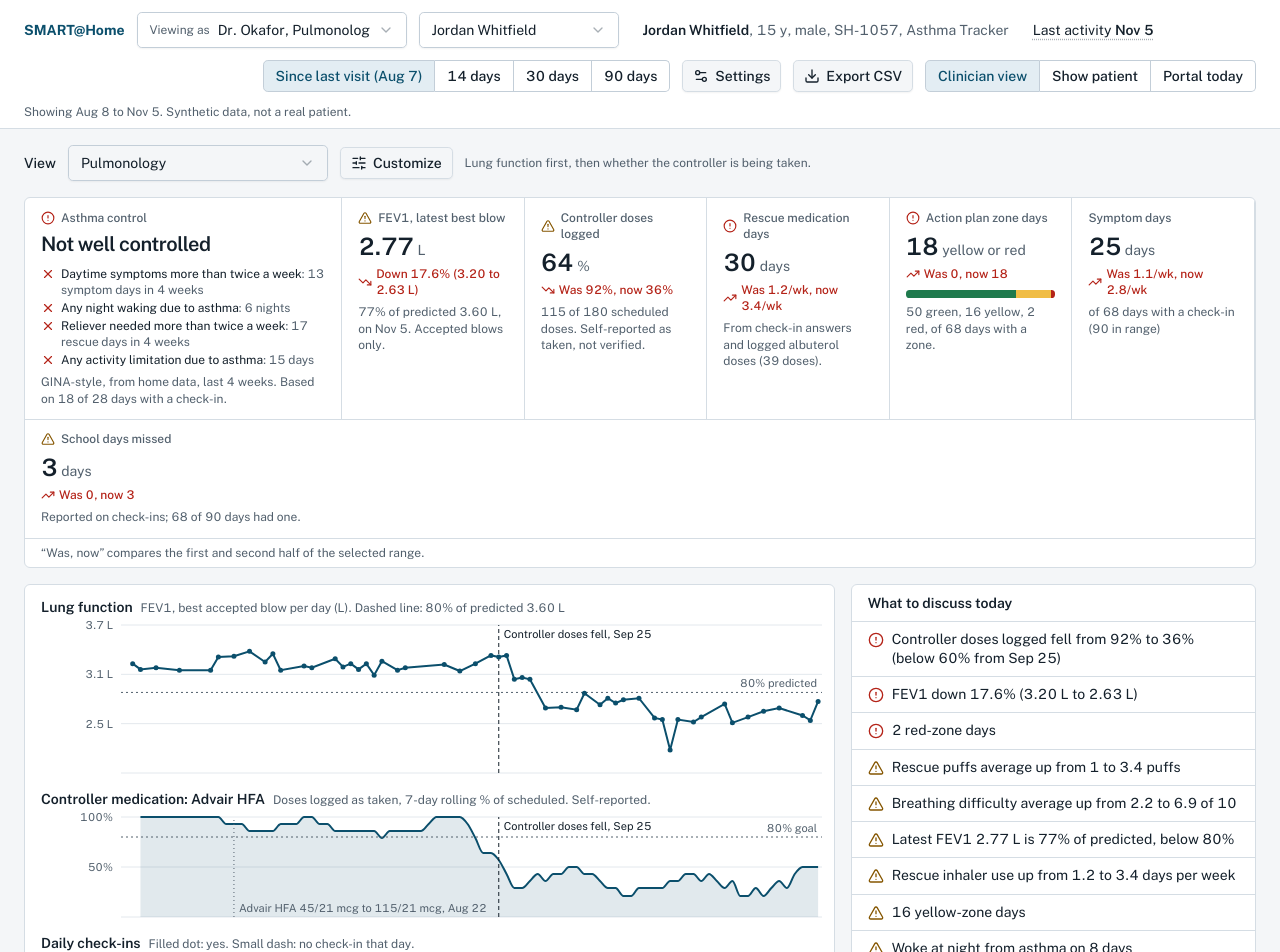
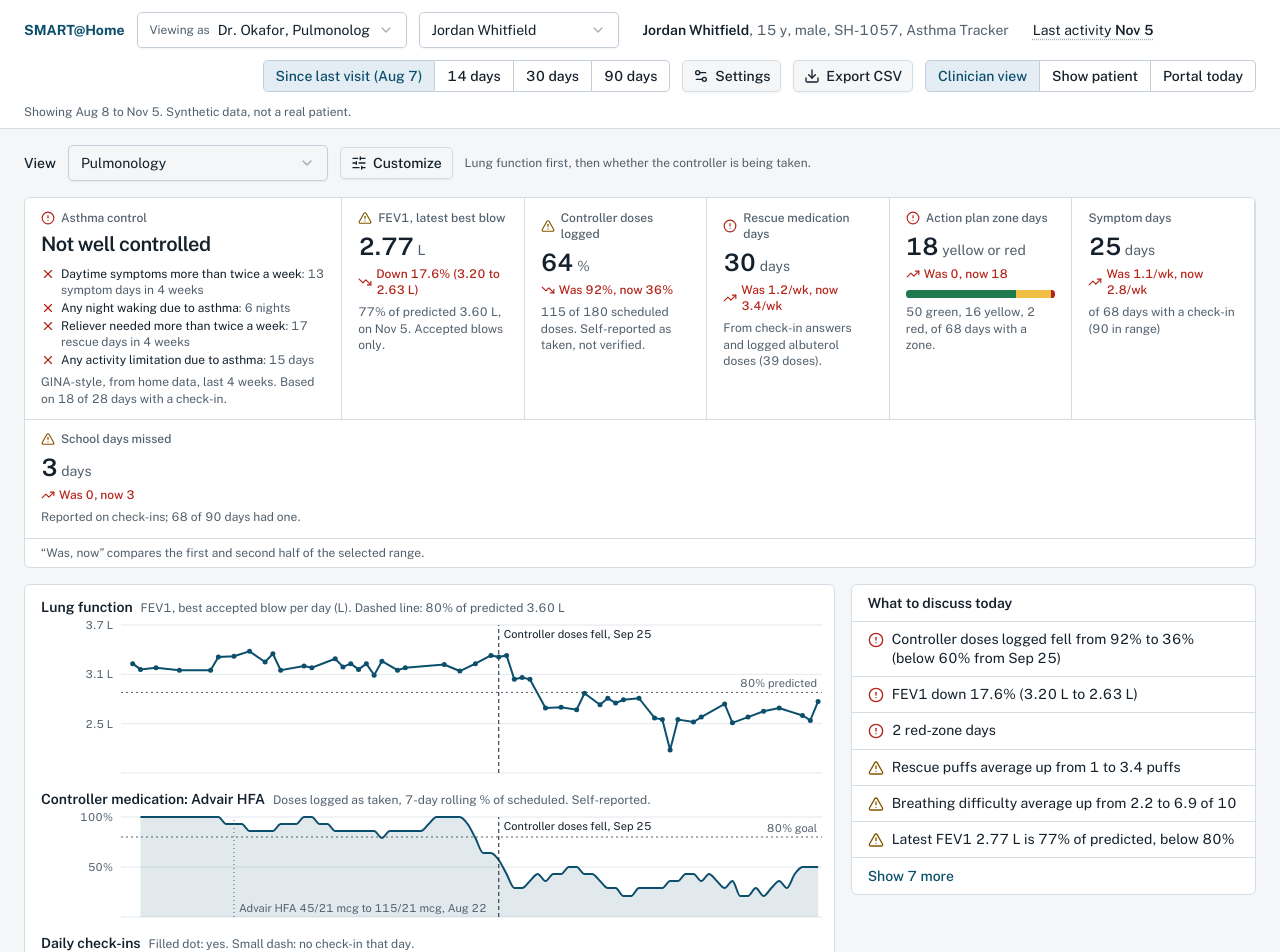
Before and after one commit to AidenKnecht/SMART-HOME, a React (Vite) app: page / in a window 1280 px wide. Shown: the top 952 px of the page. Built offline with nearby package versions, Linux system fonts and the light colour scheme.

Commit message:
Show top six discussion flags, rest on request
Co-Authored-By: Claude Opus 5.5 <noreply@anthropic.com>

```diff
--- a/src/components/clinician/ChangeFlags.tsx
+++ b/src/components/clinician/ChangeFlags.tsx
@@ -1,3 +1,4 @@
+import { useState } from 'react'
 import { CircleAlert, Info, TriangleAlert } from 'lucide-react'
 import type { Flag, FlagSeverity } from '@/lib/derive'
 import { cn } from '@/lib/utils'
@@ -8,9 +9,13 @@ const sev: Record<FlagSeverity, { Icon: typeof Info; cls: string; label: string
   info: { Icon: Info, cls: 'text-muted-foreground', label: 'For context' },
 }
 
+const FIRST = 6
+
 export function ChangeFlags({ flags }: { flags: Flag[] }) {
+  const [all, setAll] = useState(false)
+  const shown = all ? flags : flags.slice(0, FIRST)
   return (
-    <section aria-labelledby="flags-h" className="bg-card rounded-lg border">
+    <section aria-labelledby="flags-h" className="bg-card self-start rounded-lg border">
       <h2 id="flags-h" className="border-b px-4 py-2 text-sm font-semibold">
         What to discuss today
       </h2>
@@ -18,7 +23,7 @@ export function ChangeFlags({ flags }: { flags: Flag[] }) {
         <p className="text-muted-foreground px-4 py-3 text-sm">Nothing stands out in this range.</p>
       ) : (
         <ul className="divide-y">
-          {flags.map((f) => {
+          {shown.map((f) => {
             const s = sev[f.severity]
             return (
               <li key={f.key} className="flex items-start gap-2 px-4 py-2 text-sm leading-snug">
@@ -29,6 +34,15 @@ export function ChangeFlags({ flags }: { flags: Flag[] }) {
           })}
         </ul>
       )}
+      {flags.length > FIRST && (
+        <button
+          onClick={() => setAll((x) => !x)}
+          className="text-primary w-full border-t px-4 py-2 text-left text-sm font-medium hover:underline"
+          aria-expanded={all}
+        >
+          {all ? 'Show fewer' : `Show ${flags.length - FIRST} more`}
+        </button>
+      )}
     </section>
   )
 }
```
